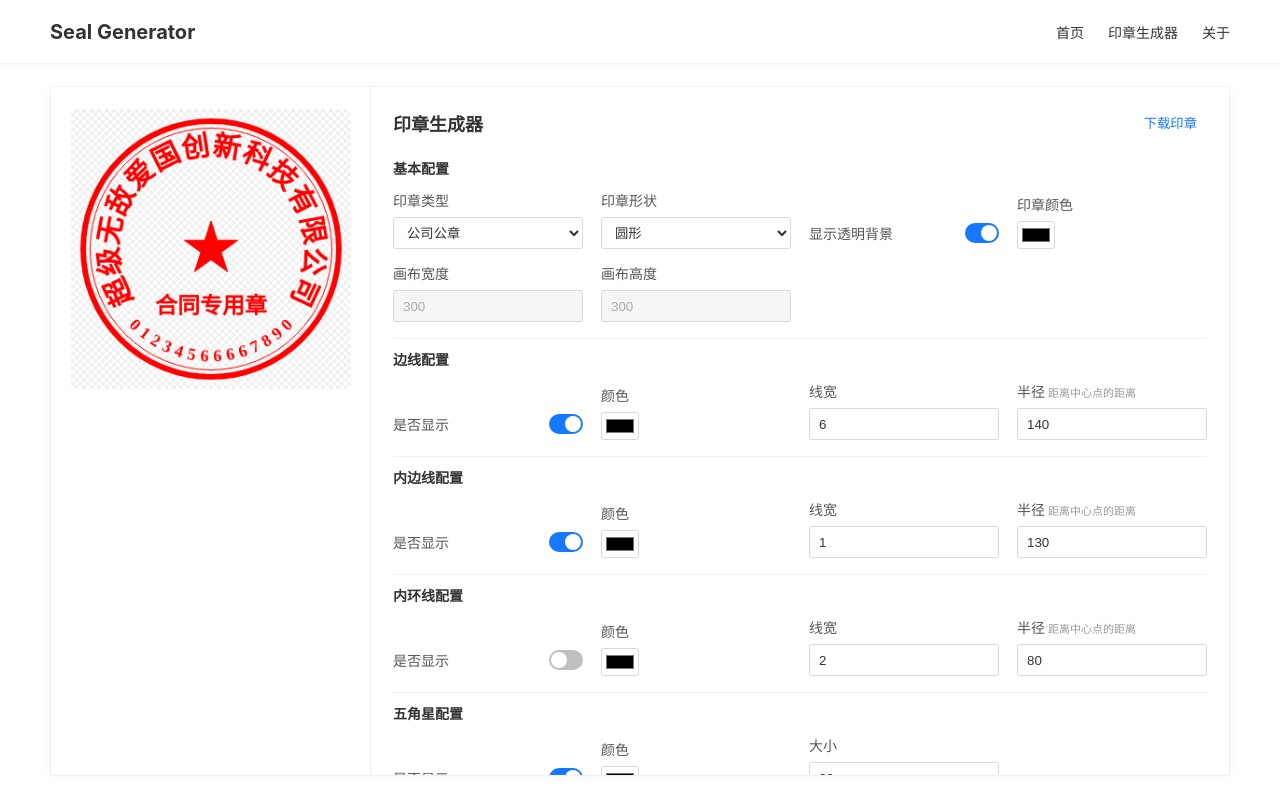
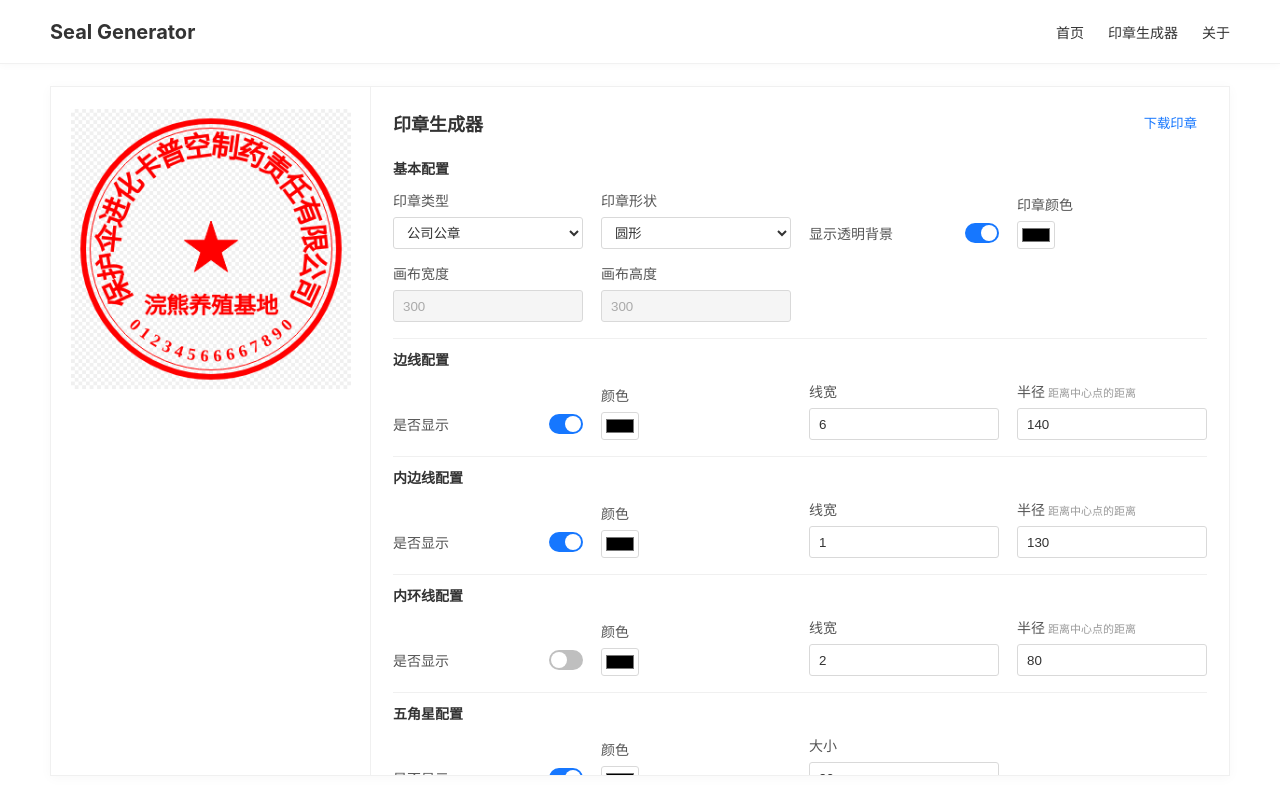
Before and after one commit to TreeZhiyuan/seal-gean, a React (Vite) app: page /#/generator in a window 1280 px wide. Built offline with nearby package versions, Linux system fonts and the light colour scheme.

Commit message:
update seal default text

```diff
--- a/src/pages/Generator.tsx
+++ b/src/pages/Generator.tsx
@@ -2,7 +2,7 @@ import { useEffect, useRef, useState } from 'react';
 import { SealCanvas, SealCanvasHandle } from '../components/SealCanvas/SealCanvas';
 import { SealForm } from '../components/SealForm/SealForm';
 import { defaultBorderOpts, defaultCenterTextOpts, defaultFiveStarOpts, defaultInnerBorderOpts, defaultInnerLoopLineOpts, defaultOpts, defaultSerNoOpts, defaultSubTextOpts, defaultTextOpts, Options } from '../seal';
-const initial: Options = { ...defaultOpts, type: 'company', shape: 'circle', text: { ...defaultTextOpts, text: '超级无敌爱国创新科技有限公司' }, subText: { ...defaultSubTextOpts, text: '合同专用章' }, serNo: { ...defaultSerNoOpts }, fiveStar: { ...defaultFiveStarOpts, color: 'red' }, border: { ...defaultBorderOpts, color: 'red' }, innerBorder: { ...defaultInnerBorderOpts, color: 'red' }, innerLoopLine: { ...defaultInnerLoopLineOpts, color: 'red' }, centerText: { ...defaultCenterTextOpts, text: '测试文案' } };
+const initial: Options = { ...defaultOpts, type: 'company', shape: 'circle', text: { ...defaultTextOpts, text: '保护伞进化卡普空制药责任有限公司' }, subText: { ...defaultSubTextOpts, text: '浣熊养殖基地' }, serNo: { ...defaultSerNoOpts }, fiveStar: { ...defaultFiveStarOpts, color: 'red' }, border: { ...defaultBorderOpts, color: 'red' }, innerBorder: { ...defaultInnerBorderOpts, color: 'red' }, innerLoopLine: { ...defaultInnerLoopLineOpts, color: 'red' }, centerText: { ...defaultCenterTextOpts, text: '生化危机' } };
 export function Generator() {
   const [options, setOptions] = useState<Options>(initial);
   const canvas = useRef<SealCanvasHandle>(null);
```
